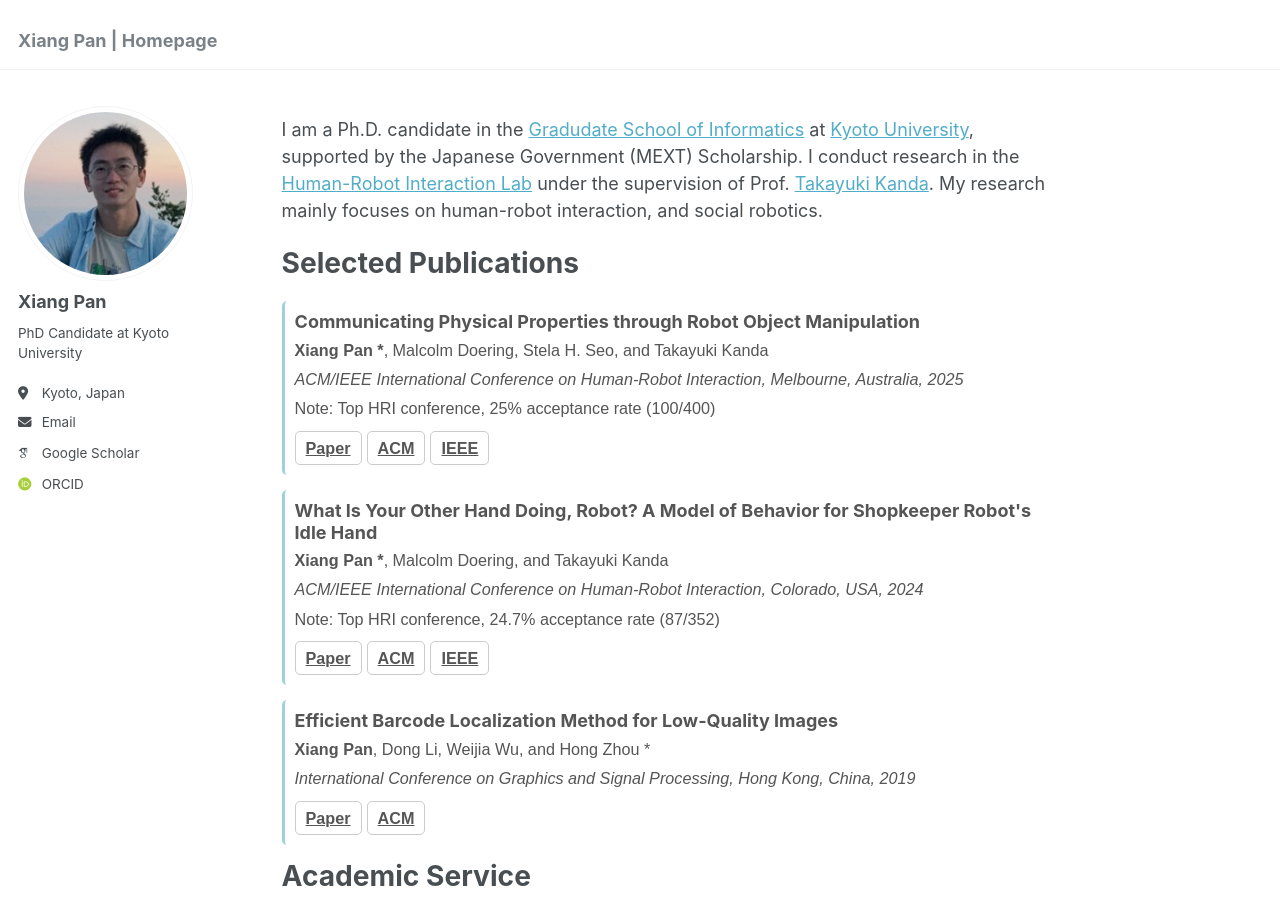
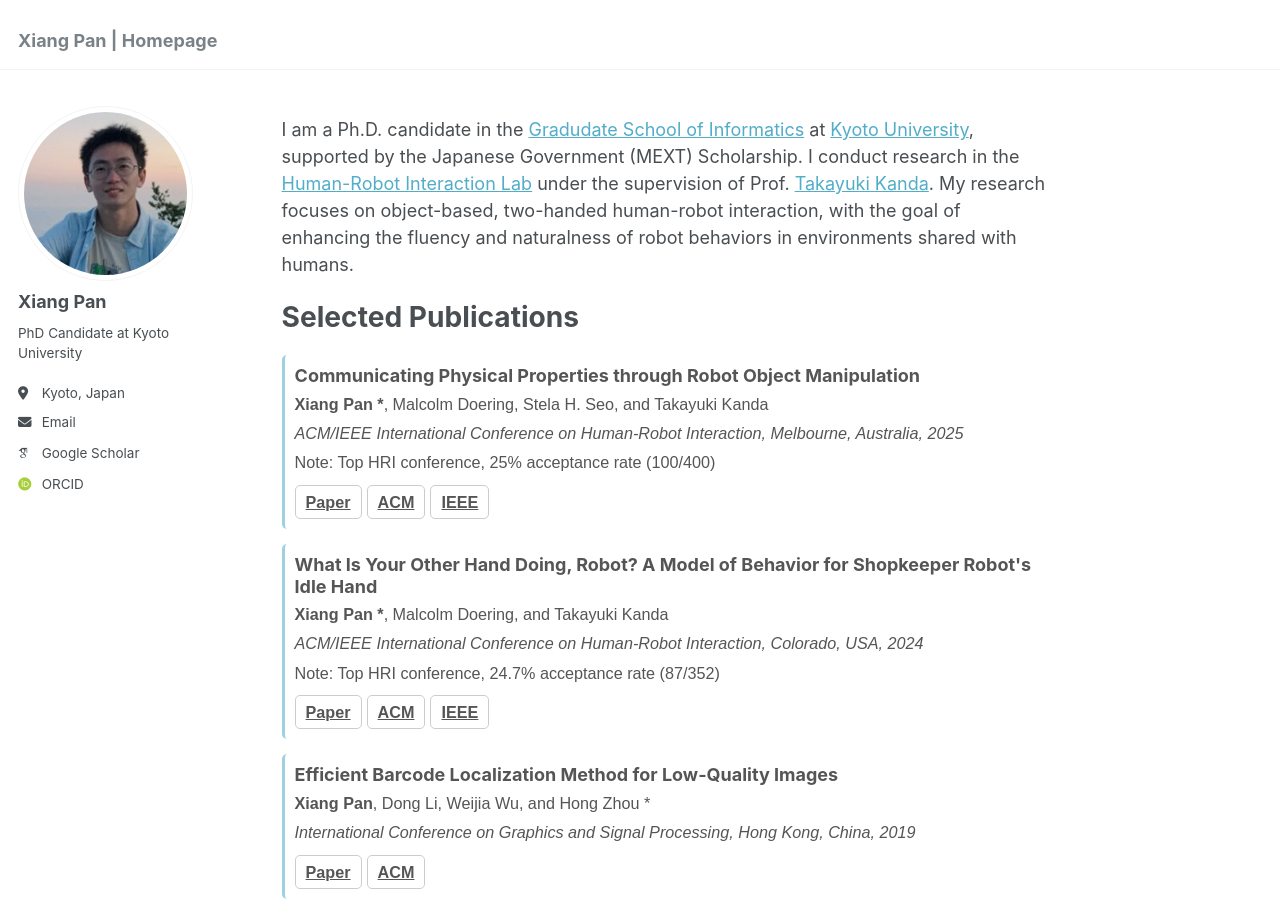
Before and after one commit to pan-xiang/pan-xiang.github.io, a Jekyll site: the page built from _pages/about.md, in a window 1280 px wide and 900 px high. Built offline with Jekyll 4.4.1, drawn with Linux system fonts in a browser that asks for light colours; some web fonts are replaced; a script that is not in the unit is left out; some of the changed text lies outside the part shown.

Commit message:
Update about.md

```diff
--- a/_pages/about.md
+++ b/_pages/about.md
@@ -8,8 +8,7 @@ redirect_from:
 ---
 
 
-I am a Ph.D. candidate in the [Gradudate School of Informatics](https://www.i.kyoto-u.ac.jp/en/) at [Kyoto University](https://www.kyoto-u.ac.jp/en), supported by the Japanese Government (MEXT) Scholarship. I conduct research in the [Human-Robot Interaction Lab](https://www.robot.soc.i.kyoto-u.ac.jp/en/) under the supervision of Prof. [Takayuki Kanda](https://scholar.google.com/citations?hl=en&user=BL9EACgAAAAJ). My research mainly focuses on human-robot interaction, and social robotics.
-
+I am a Ph.D. candidate in the [Gradudate School of Informatics](https://www.i.kyoto-u.ac.jp/en/) at [Kyoto University](https://www.kyoto-u.ac.jp/en), supported by the Japanese Government (MEXT) Scholarship. I conduct research in the [Human-Robot Interaction Lab](https://www.robot.soc.i.kyoto-u.ac.jp/en/) under the supervision of Prof. [Takayuki Kanda](https://scholar.google.com/citations?hl=en&user=BL9EACgAAAAJ). My research focuses on object-based, two-handed human-robot interaction, with the goal of enhancing the fluency and naturalness of robot behaviors in environments shared with humans.
 
 
 # Selected Publications
@@ -58,7 +57,6 @@ I am a Ph.D. candidate in the [Gradudate School of Informatics](https://www.i.ky
 </div>
 
 
-
 # Academic Service
 - ## Conference Reviewer
   - ACM Conference on Human Factors in Computing Systems (CHI), 2023
```
Also changed, not shown: other parts of _pages/about.md (+2 -1 lines).
